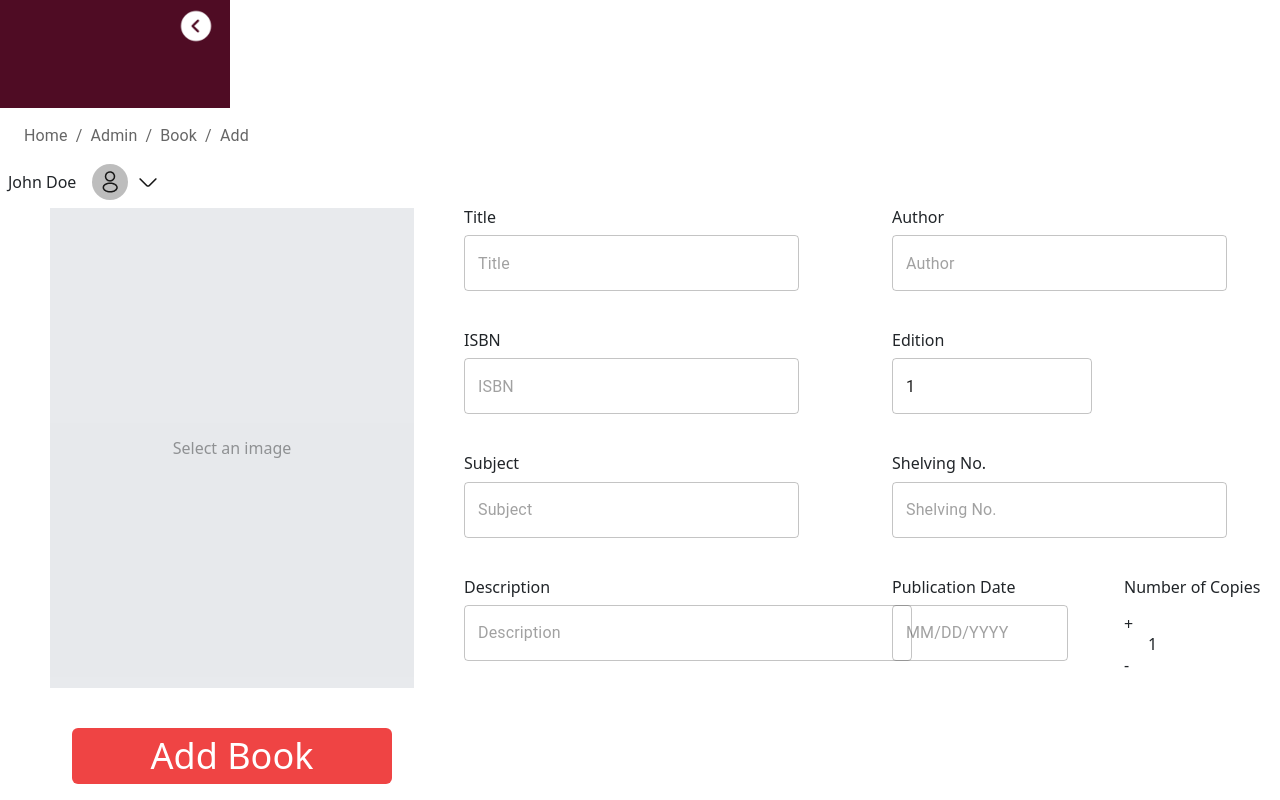
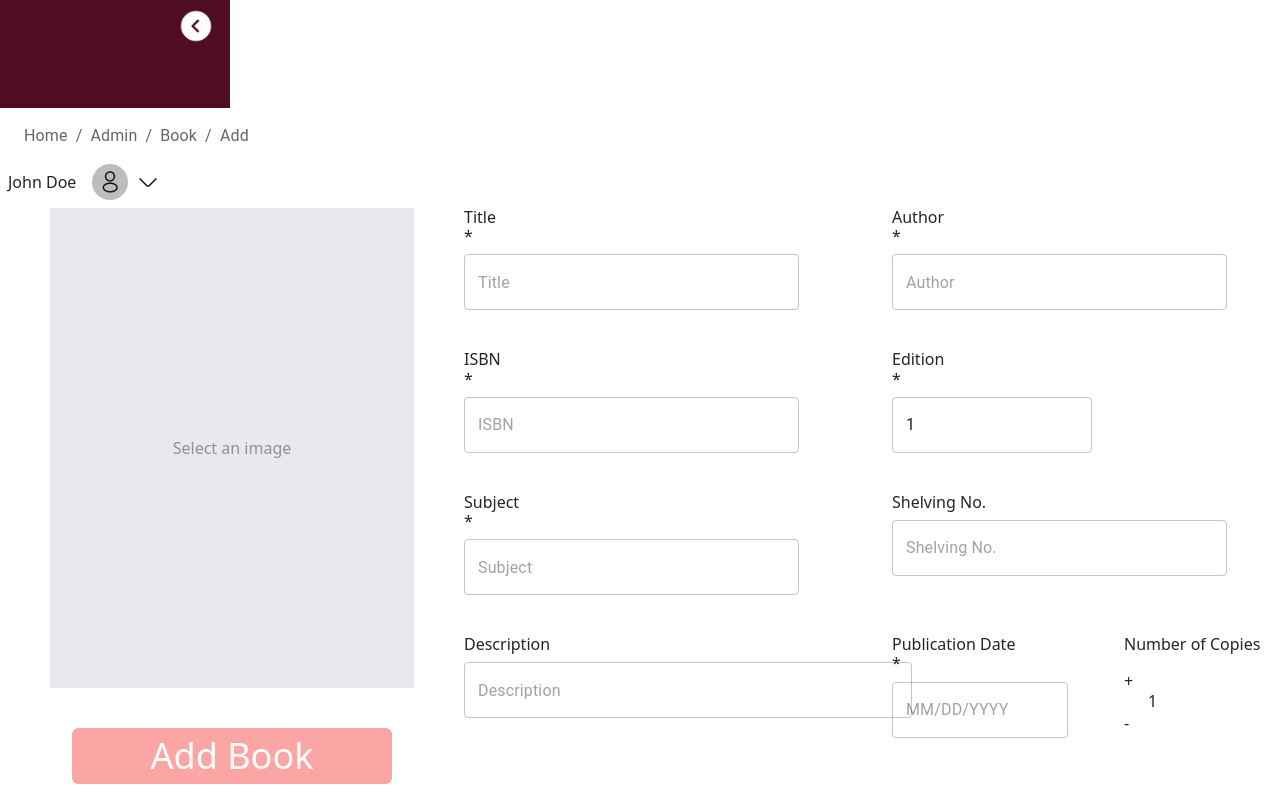
Before and after one commit to td1128/Library_Management_System, a React (Vite) app: page /admin/book/add in a window 1280 px wide. Shown: the part 340-1140 px from the top of the page. Built offline with nearby package versions, Linux system fonts and the light colour scheme.

Commit message:
UPDATE: changed add book page - disabled submit button when mandatory fields are empty - added toast after submission

```diff
--- a/src/pages/admin/addbook/AddBook.jsx
+++ b/src/pages/admin/addbook/AddBook.jsx
@@ -11,6 +11,7 @@ import DropdownSearch from './DropdownSearch'
 import addBook from '/src/services/addBook'
 import fileUpload from '/src/services/fileUpload'
 
+import toast from 'react-hot-toast'
 import dayjs from 'dayjs'
 import { subjects, shelves, authors } from './searchdata'
 import './AddBook.css'
@@ -27,6 +28,7 @@ export const AddBook = () => {
   const [shelvingNumber, setShelvingNumber] = useState('')
   const [bookEdition, setBookEdition] = useState(1)
   const [loading, setLoading] = useState(false)
+  const [formValidity, setFormValidity] = useState(false)
 
   const inputFields = [
     {
@@ -36,6 +38,7 @@ export const AddBook = () => {
       setValue: setBookTitle,
       maxWidth: '40vw',
       pattern: /[\s\S]+/,
+      required: true,
     },
     {
       type: 'search',
@@ -44,6 +47,7 @@ export const AddBook = () => {
       value: bookAuthor,
       setValue: setBookAuthor,
       maxWidth: '40vw',
+      required: true,
     },
     {
       type: 'text',
@@ -52,6 +56,7 @@ export const AddBook = () => {
       setValue: setBookISBN,
       maxWidth: '40vw',
       pattern: /^[0-9]+(-[0-9]+)+$/,
+      required: true,
     },
     {
       type: 'text',
@@ -60,6 +65,7 @@ export const AddBook = () => {
       setValue: setBookEdition,
       maxWidth: '200px',
       pattern: /[\s\S]+/,
+      required: true,
     },
     {
       type: 'search',
@@ -68,6 +74,7 @@ export const AddBook = () => {
       value: bookSubject,
       setValue: setBookSubject,
       maxWidth: '40vw',
+      required: true,
     },
     {
       type: 'search',
@@ -76,8 +83,33 @@ export const AddBook = () => {
       value: shelvingNumber,
       setValue: setShelvingNumber,
       maxWidth: '40vw',
+      required: false,
     },
   ]
+
+  useEffect(() => {
+    if (
+      bookImage &&
+      bookTitle &&
+      bookAuthor &&
+      bookSubject &&
+      bookISBN &&
+      bookEdition &&
+      bookPublicationDate
+    ) {
+      setFormValidity(true)
+    } else {
+      setFormValidity(false)
+    }
+  }, [
+    bookImage,
+    bookTitle,
+    bookAuthor,
+    bookSubject,
+    bookISBN,
+    bookEdition,
+    bookPublicationDate,
+  ])
 
   useEffect(() => {
     if (loading) {
@@ -87,6 +119,7 @@ export const AddBook = () => {
       setBookPublicationDate(null)
       setBookCopies(1)
       setBookImage(null)
+      setBookDescription('')
     }
   }, [loading])
 
@@ -121,9 +154,11 @@ export const AddBook = () => {
         .then((res) => {
           console.log(res)
           setLoading(false)
+          toast.success('Book added successfully')
         })
         .catch((err) => {
           console.log(err)
+          toast.error(err.message)
         })
     } catch (error) {
       console.log(error)
@@ -142,8 +177,8 @@ export const AddBook = () => {
         <BookImageUpload setImage={setBookImage} loading={loading} />
         <button
           type="submit"
-          className={`form-button ${loading ? 'active' : ''}`}
-          disabled={loading}
+          className={`form-button ${!formValidity ? 'active' : ''}`}
+          disabled={!formValidity}
         >
           Add Book
         </button>
@@ -163,7 +198,10 @@ export const AddBook = () => {
         </div>
         <div className="form-container">
           <div className="inputfield">
-            <h1 className="text-md"> {`Publication Date`} </h1>
+            <div className="flex gap-2">
+              <h1 className="text-md"> {`Publication Date`} </h1>
+              <h1 className="text-md text-red-500"> * </h1>
+            </div>
             <DatePicker
               sx={{ width: '11rem' }}
               value={bookPublicationDate}
--- a/src/pages/admin/addbook/DropdownSearch.jsx
+++ b/src/pages/admin/addbook/DropdownSearch.jsx
@@ -10,10 +10,14 @@ export default function DropdownSearch({
   value,
   setValue,
   maxWidth,
+  required,
 }) {
   return (
     <>
-      <h1 className="text-md"> {title} </h1>
+      <flex className="flex gap-2">
+        <h1 className="text-md"> {title} </h1>
+        <h1 className="text-md text-red-400"> {required ? '*' : ''} </h1>
+      </flex>
       <Autocomplete
         value={value}
         onChange={(event, newValue) => {
--- a/src/pages/admin/addbook/InputTextField.jsx
+++ b/src/pages/admin/addbook/InputTextField.jsx
@@ -1,7 +1,14 @@
 import { TextField } from '@mui/material'
 import { useState } from 'react'
 
-const InputTextField = ({ title, value, setValue, maxWidth, pattern }) => {
+const InputTextField = ({
+  title,
+  value,
+  setValue,
+  maxWidth,
+  pattern,
+  required,
+}) => {
   const [valid, setValid] = useState(true)
 
   const handleChange = (e) => {
@@ -9,8 +16,7 @@ const InputTextField = ({ title, value, setValue, maxWidth, pattern }) => {
 
     if (e.target.value === '' || !pattern.test(e.target.value)) {
       setValid(false)
-    }
-    else {
+    } else {
       setValid(true)
     }
 
@@ -19,7 +25,10 @@ const InputTextField = ({ title, value, setValue, maxWidth, pattern }) => {
 
   return (
     <>
-      <h1 className="text-md"> {title} </h1>
+      <flex className="flex gap-2">
+        <h1 className="text-md"> {title} </h1>
+        <h1 className="text-md text-red-400"> {required ? '*' : ''} </h1>
+      </flex>
       <TextField
         id="outlined-basic"
         variant="outlined"
```
